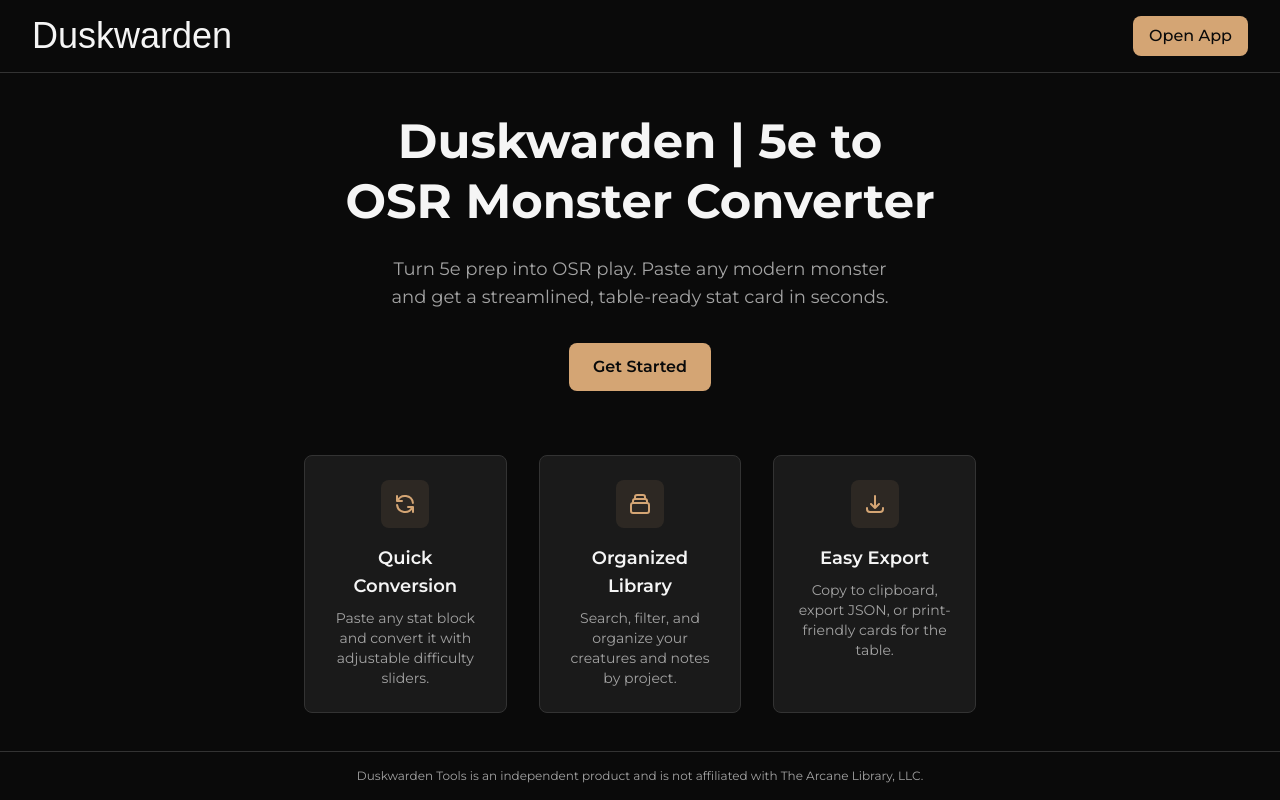
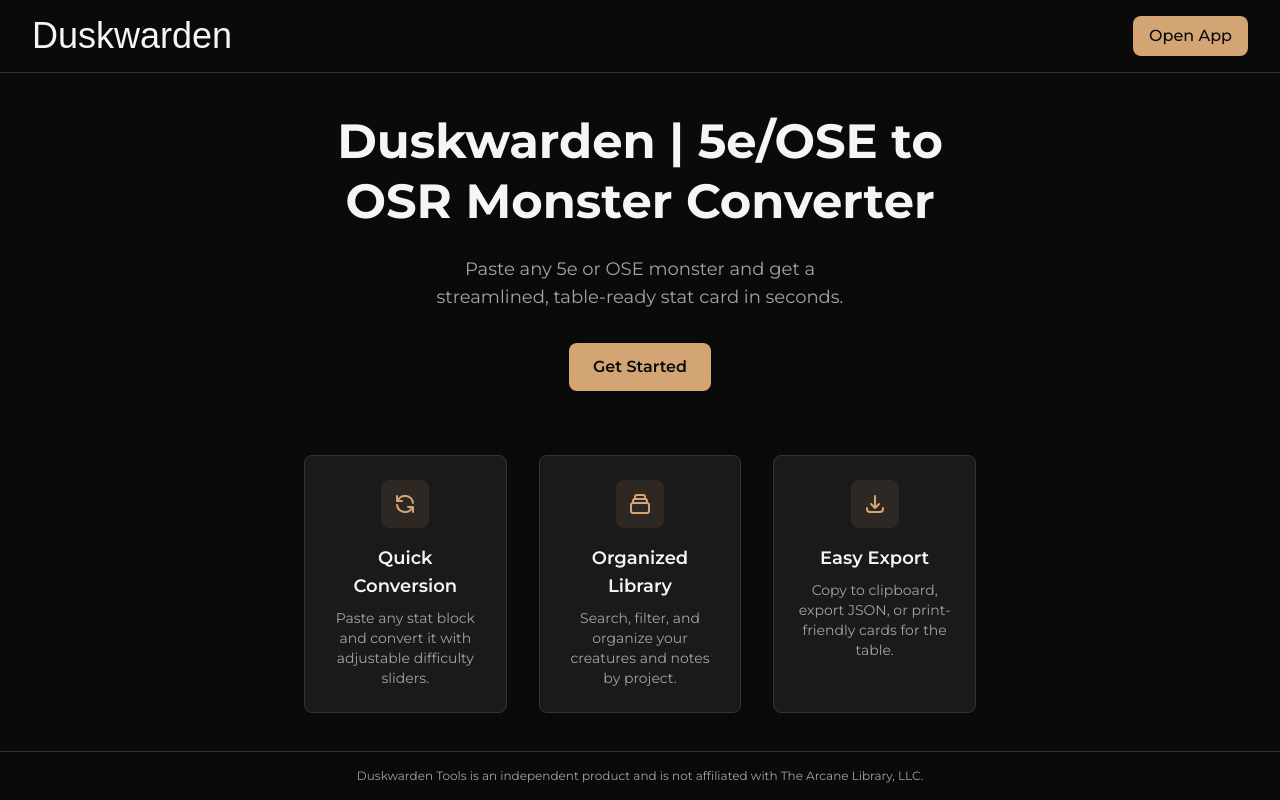
Before and after one commit to scottcook/duskwardentools, a Next.js app: page / in a window 1280 px wide. Built offline with nearby package versions, Linux system fonts and the light colour scheme; a web font is replaced by a local one.

Commit message:
copy fixes

```diff
--- a/src/app/layout.tsx
+++ b/src/app/layout.tsx
@@ -15,8 +15,8 @@ const unifrakturCook = UnifrakturCook({
 });
 
 export const metadata: Metadata = {
-  title: "Duskwarden | 5e to OSR Monster Converter",
-  description: "Turn 5e prep into OSR play. Paste any modern monster and get a streamlined, table-ready stat card in seconds.",
+  title: "Duskwarden | 5e/OSE to OSR Monster Converter",
+  description: "Paste any 5e or OSE monster and get a streamlined, table-ready stat card in seconds.",
 };
 
 export default function RootLayout({
--- a/src/app/page.tsx
+++ b/src/app/page.tsx
@@ -24,10 +24,10 @@ export default function LandingPage() {
       <main className="flex-1 flex items-center justify-center px-4">
         <div className="max-w-2xl text-center">
           <h2 className="text-4xl sm:text-5xl font-bold text-text-primary mb-6 text-center max-w-3xl mx-auto text-balance leading-tight">
-            Duskwarden | 5e to OSR Monster Converter
+            Duskwarden | 5e/OSE to OSR Monster Converter
           </h2>
           <p className="text-lg text-text-muted mb-8 text-center max-w-2xl mx-auto text-balance">
-            Turn 5e prep into OSR play. Paste any modern monster and get a streamlined, table-ready stat card in seconds.
+            Paste any 5e or OSE monster and get a streamlined, table-ready stat card in seconds.
           </p>
           <div className="flex flex-col sm:flex-row items-center justify-center gap-4">
             <Link
```
